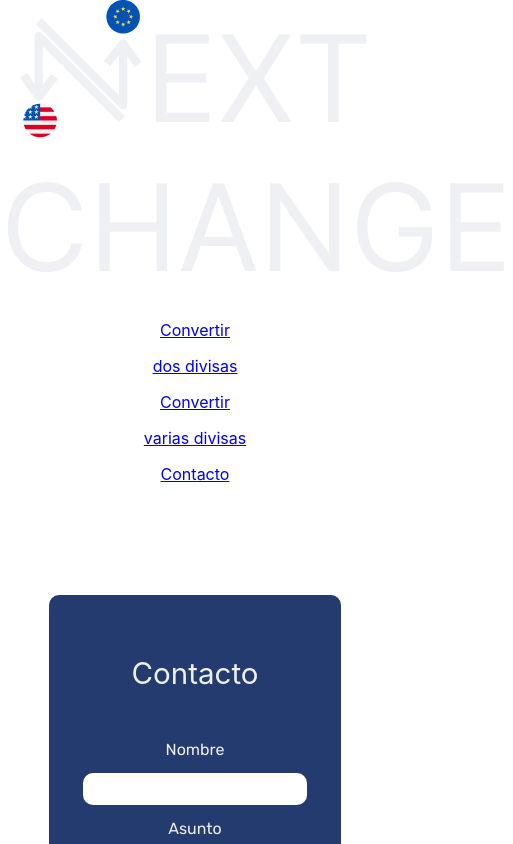
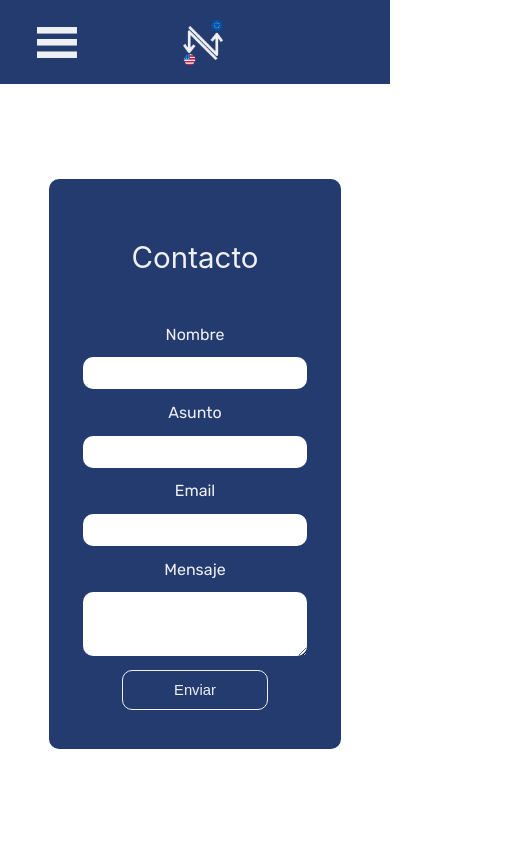
Before and after one commit to horacio-a/Next-Change-Front, a React (Create React App) app: page /contacto in a window 390 px wide. Shown: the top 844 px of the page, 513 px wide, since content can reach past the window. Built offline with nearby package versions, Linux system fonts and the light colour scheme; no server answers.

Commit message:
first test header

```diff
--- a/src/componets/header.js
+++ b/src/componets/header.js
@@ -1,11 +1,23 @@
-import React from "react";
+import React, { useState } from "react";
 import { Link } from "react-router-dom";
 
 
 const Header = (props) => {
+    const [activeNav, SetactiveNav] = useState(false)
+
+
+    const OpenHeader = () => {
+        if (activeNav === false) {
+            SetactiveNav(true)
+        } else (
+            SetactiveNav(false)
+        )
+    }
+
 
     return (
-        <header className="other">
+        <>
+            <header className="other pc">
                 <div className='conteiner1'>
                     <Link to={'/'}>
                         <img src="Logos/LogoMwhite.png" height={'75%'} alt={'Next Change logo'} />
@@ -28,6 +40,32 @@ const Header = (props) => {
                     </Link>
                 </div>
             </header>
+
+            <header className="conteiner-header movil">
+                <div className="icono-menu" id="header" >
+                    <div className="conteiner1header">
+                        <img src="header-movil.png" onClick={OpenHeader} />
+                    </div>
+
+                    <div  className="conteiner2header">
+                        <img src="Logos/LogoSwhite.png" />
+                    </div>
+
+                </div>
+                <div className={`cont-menu ${activeNav ? "active" : ""}`} id="menu">
+                    <ul>
+                        <li id="bntCalculadora" className="active">Calculadora</li>
+                        <li id="bntCronometro" onClick={OpenHeader}>Cronometro</li>
+                    </ul>
+                    <div className="moreinfo" id="btnInfo">
+                        Mas informacion
+                    </div>
+                </div>
+            </header>
+        </>
+
+
+
     )
 
 }
--- a/src/componets/styles/index.css
+++ b/src/componets/styles/index.css
@@ -1,4 +1,117 @@
 @media (min-width: 0px) and (max-width: 768px) {
+    .pc{
+        display: none;
+    }
+
+    .conteiner-header.movil{
+        width: 100%;
+        height: 10vh;
+        background-color: #233B6E;
+    }
+
+    .icono-menu {
+        width: 100%;
+        height: 100%;
+        display: flex;
+        justify-content:  center ;
+        align-items:  center;
+    }
+
+    .icono-menu.active {
+        width: 100%;
+        height: 15%;
+        margin-bottom: 5%;
+        display: flex;
+        align-items: center;
+        background-color: white;
+        color: #1f1f1f;
+        position: relative;
+        z-index: 10;
+    }
+
+    .icono-menu .conteiner1header{
+        width: 25%;
+        height: 100%;
+        display: flex;
+        justify-content:  center;
+        align-items:  center;
+    }
+    .icono-menu .conteiner2header{
+        width: 50%;
+        padding-right: 25% ;
+        height: 100%;
+        display: flex;
+        justify-content:  center;
+        align-items:  center;
+    }
+
+
+
+    .icono-menu img {
+        margin-left: 16px;
+        vertical-align: top;
+        width: 40px;
+        cursor: pointer;
+    }
+
+    /* Estilos para el contenedor del Menú */
+    .cont-menu.active  {
+        background-color: #1f1f1f;
+        width: 200px;
+        height: 100%;
+        position: absolute;
+        top: 0;
+        left: 0;
+        display: flex;
+        transition: all .5s ease;
+        flex-direction: column;
+        justify-content: space-between;
+        align-items: center;
+    }
+
+    /* Estilos por agregar en JavaScript */
+    .cont-menu{
+        display: none;
+
+    }
+
+    /* Estilos para el listado del Menú */
+    .cont-menu ul {
+        width: 100%;
+        padding: 100px 0px 20px 0px;
+        list-style: none;
+        display: flex;
+        flex-direction: column;
+        align-items: center;
+    }
+
+    .cont-menu ul li {
+        cursor: pointer;
+        width: 90%;
+        height: 8vh;
+        background-color: #FFFFFF;
+        border-radius: 5px;
+        display: flex;
+        justify-content: center;
+        align-items: center;
+        margin-bottom: 1vh
+    }
+
+    .cont-menu ul li.active {
+        cursor: pointer;
+        width: 90%;
+        height: 8vh;
+        color: #FFFFFF;
+        background-color: #4488F4;
+        border-radius: 5px;
+        display: flex;
+        justify-content: center;
+        align-items: center;
+        margin-bottom: 1vh
+    }
+
+
+
 
     .mainContacto {
         height: 90vh;
@@ -76,14 +189,19 @@
         color: #233B6E;
     }
 
-    #formContacto textarea{
+    #formContacto textarea {
         width: 75%;
         height: 15%;
         border: none;
         border-radius: 10px;
     }
 }
-@media (min-width: 769px)  {
+
+@media (min-width: 769px) {
+    .movil{
+        display: none;
+    }
+
     body {
         font-family: 'Rubik', sans-serif;
     }
@@ -725,7 +843,7 @@
         color: #233B6E;
     }
 
-    #formContacto textarea{
+    #formContacto textarea {
         width: 75%;
         height: 15%;
         border: none;
```
Also changed, not shown: public/header-movil.png (added). Lines whose indentation alone changed are shown as unchanged.
